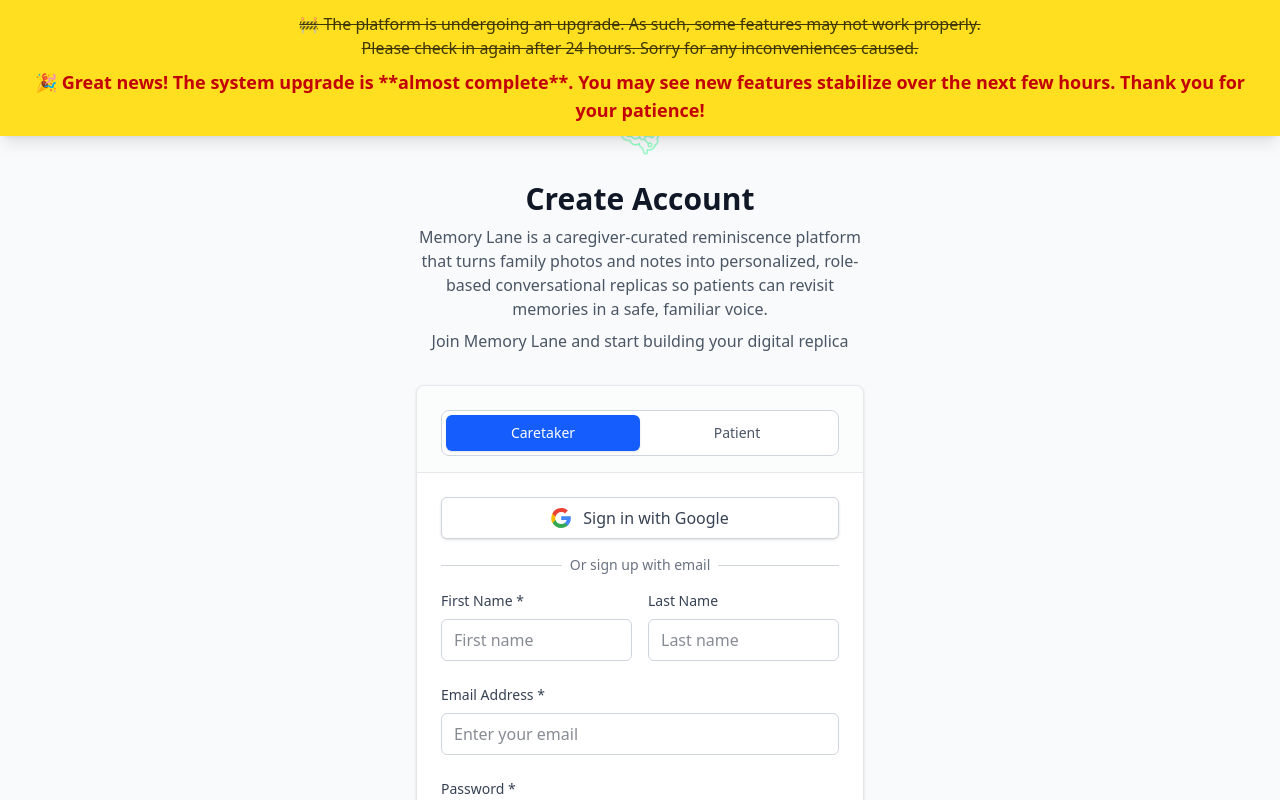
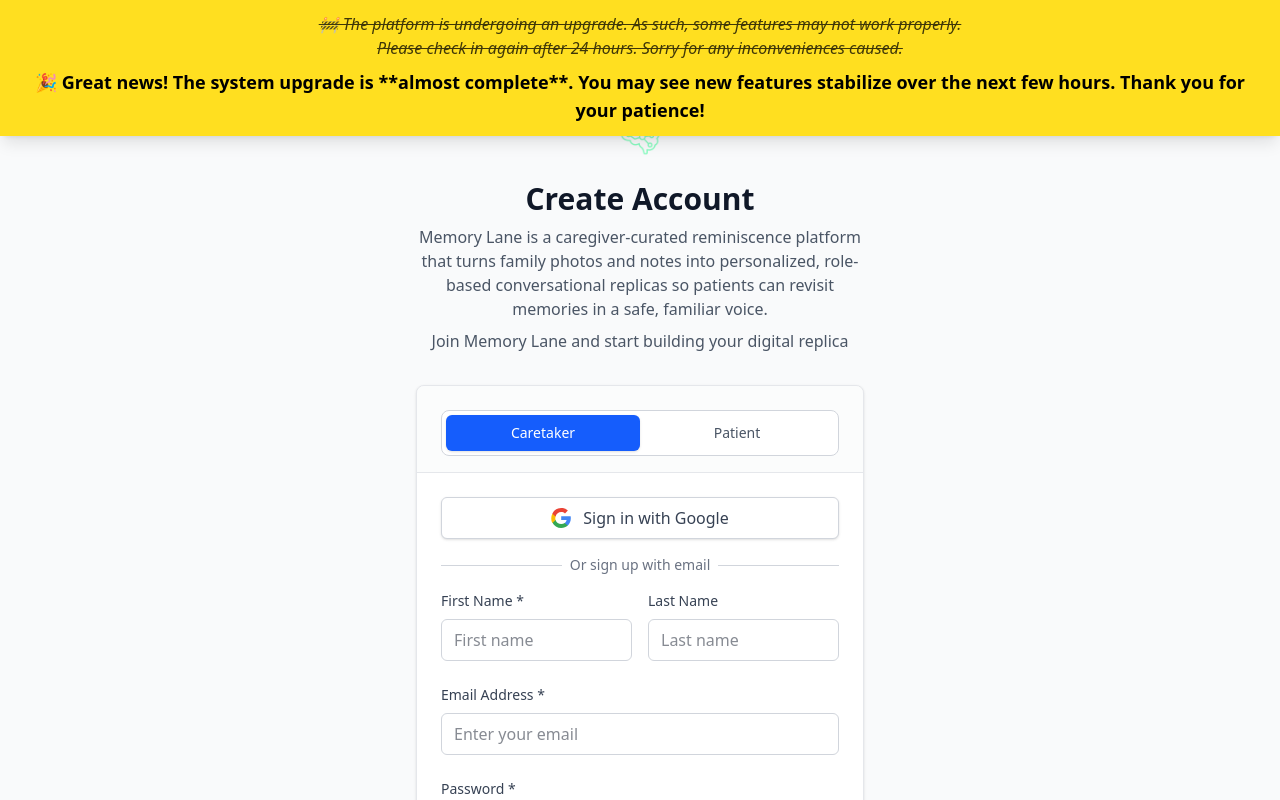
Before and after one commit to AlphaTechini/Memory-Lane, a SvelteKit app in the folder Frontend/Frontend/: page /signup in a window 1280 px wide. Shown: the top 800 px of the page. Built offline with nearby package versions, Linux system fonts and the light colour scheme; no server answers.

Commit message:
Update +layout.svelte

```diff
--- a/Frontend/Frontend/src/routes/+layout.svelte
+++ b/Frontend/Frontend/src/routes/+layout.svelte
@@ -36,12 +36,12 @@
   <div class="fixed top-0 left-0 w-full z-50">
     <div class="bg-yellow-300 text-black text-center px-4 py-3 shadow-lg">
       <p class="font-medium">
-        <s class="opacity-75">
+        <s class="opacity-75 italic">
             🚧 The platform is undergoing an upgrade. As such, some features may not work properly.<br />
             Please check in again after 24 hours. Sorry for any inconveniences caused.
         </s>
       </p>
-      <p class="font-bold text-lg text-red-700 mt-2">
+      <p class="font-bold text-lg mt-2">
           🎉 Great news! The system upgrade is **almost complete**. You may see new features stabilize over the next few hours. Thank you for your patience!
       </p>
     </div>
```
